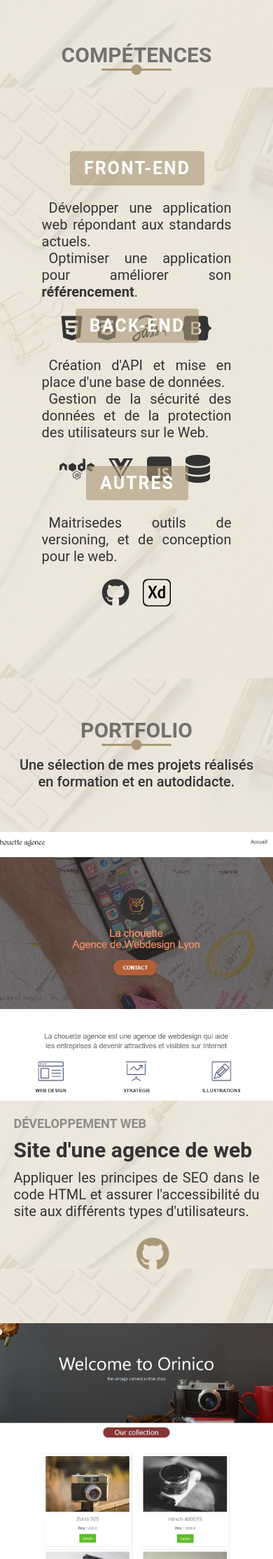
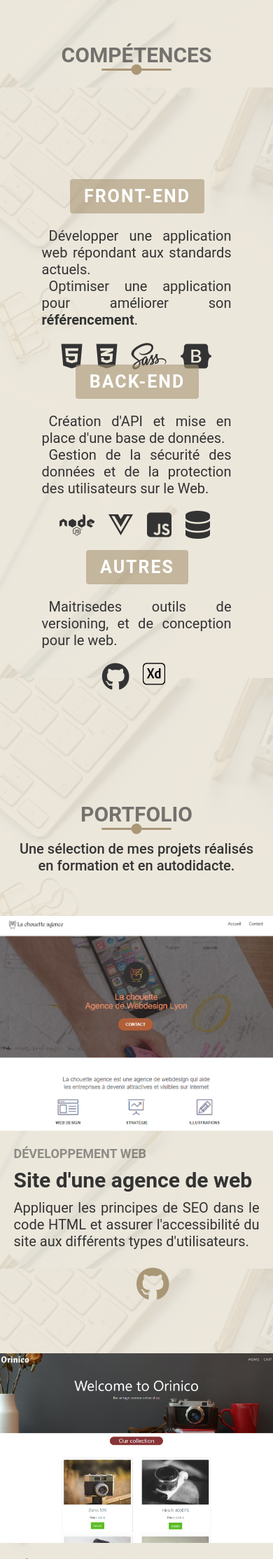
Before and after one commit to serendipity-coding/portfolio-amira, a PHP site: page / in a window 390 px wide; the page is wider, and only the part inside the window is pictured. Shown: the part 1563-3791 px from the top of that part at 70% size. Run offline with PHP 8.4, Linux system fonts and the light colour scheme; some libraries are stand-ins or nearby versions.

Commit message:
css changed

```diff
--- a/main.css
+++ b/main.css
@@ -560,6 +560,12 @@
 
 }
 @media screen and (max-width:600px){
+    img{
+        width:80%;
+    }
+    .skill{
+        margin-top: 4rem;
+    }
     .menu-toggler{
         top:2rem;
         right: 2rem;
@@ -582,6 +588,9 @@
     }
     .portfolio-item{
         flex-direction: column;
+    }
+    .portfolio-item img{
+       margin-left: 50px;
     }
     .portfolio-img{
         margin: 0 0 2rem 0;
```
